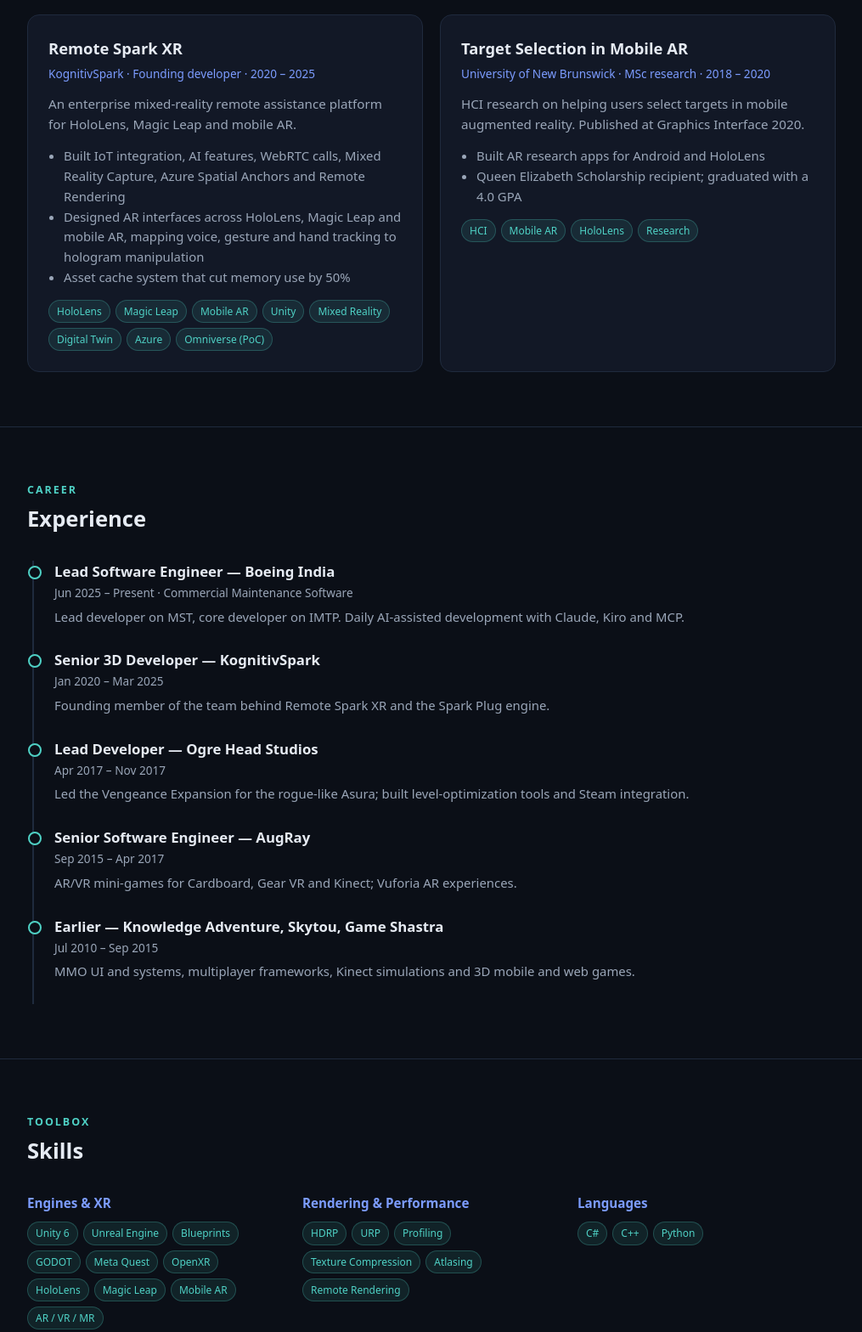
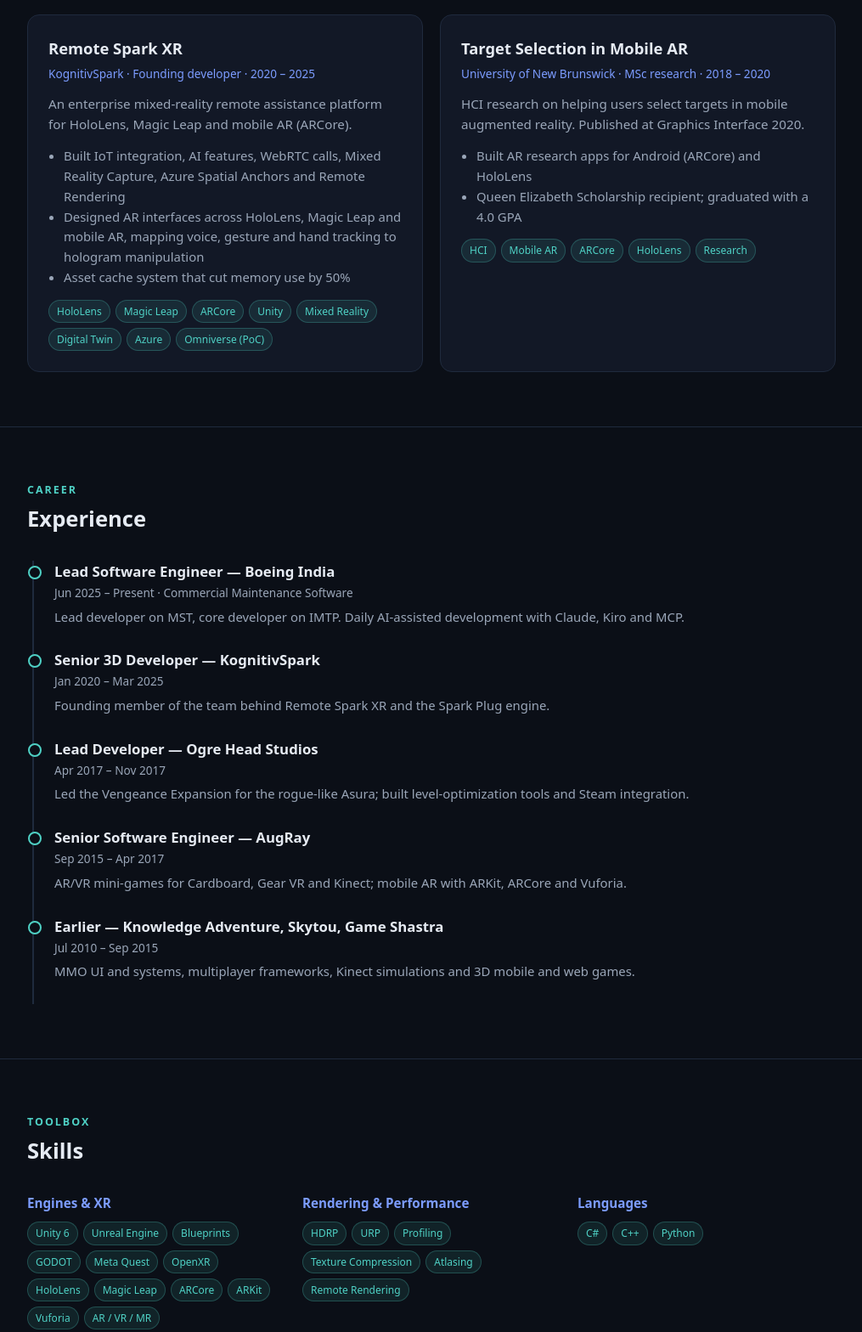
Before and after one commit to vinod-asokan/vinod-asokan.github.io, a plain HTML site: page index.html in a window 1280 px wide. Shown: the part 1350-2918 px from the top of the page at 85% size, without its empty margins (132-1147 px from the left). Drawn offline with Linux system fonts and the light colour scheme.

Commit message:
Updating AR skills

```diff
--- a/index.html
+++ b/index.html
@@ -129,13 +129,13 @@ footer{text-align:center;color:var(--muted);font-size:.82rem;padding:28px 0;bord
     <div class="card">
       <h3>Remote Spark XR</h3>
       <div class="meta">KognitivSpark · Founding developer · 2020 – 2025</div>
-      <p>An enterprise mixed-reality remote assistance platform for HoloLens, Magic Leap and mobile AR.</p>
+      <p>An enterprise mixed-reality remote assistance platform for HoloLens, Magic Leap and mobile AR (ARCore).</p>
       <ul>
         <li>Built IoT integration, AI features, WebRTC calls, Mixed Reality Capture, Azure Spatial Anchors and Remote Rendering</li>
         <li>Designed AR interfaces across HoloLens, Magic Leap and mobile AR, mapping voice, gesture and hand tracking to hologram manipulation</li>
         <li>Asset cache system that cut memory use by 50%</li>
       </ul>
-      <div class="tags"><span class="tag">HoloLens</span><span class="tag">Magic Leap</span><span class="tag">Mobile AR</span><span class="tag">Unity</span><span class="tag">Mixed Reality</span><span class="tag">Digital Twin</span><span class="tag">Azure</span><span class="tag">Omniverse (PoC)</span></div>
+      <div class="tags"><span class="tag">HoloLens</span><span class="tag">Magic Leap</span><span class="tag">ARCore</span><span class="tag">Unity</span><span class="tag">Mixed Reality</span><span class="tag">Digital Twin</span><span class="tag">Azure</span><span class="tag">Omniverse (PoC)</span></div>
     </div>
 
     <div class="card">
@@ -143,10 +143,10 @@ footer{text-align:center;color:var(--muted);font-size:.82rem;padding:28px 0;bord
       <div class="meta">University of New Brunswick · MSc research · 2018 – 2020</div>
       <p>HCI research on helping users select targets in mobile augmented reality. Published at Graphics Interface 2020.</p>
       <ul>
-        <li>Built AR research apps for Android and HoloLens</li>
+        <li>Built AR research apps for Android (ARCore) and HoloLens</li>
         <li>Queen Elizabeth Scholarship recipient; graduated with a 4.0 GPA</li>
       </ul>
-      <div class="tags"><span class="tag">HCI</span><span class="tag">Mobile AR</span><span class="tag">HoloLens</span><span class="tag">Research</span></div>
+      <div class="tags"><span class="tag">HCI</span><span class="tag">Mobile AR</span><span class="tag">ARCore</span><span class="tag">HoloLens</span><span class="tag">Research</span></div>
     </div>
 
   </div>
@@ -158,7 +158,7 @@ footer{text-align:center;color:var(--muted);font-size:.82rem;padding:28px 0;bord
     <div class="job"><h3>Lead Software Engineer — Boeing India</h3><div class="when">Jun 2025 – Present · Commercial Maintenance Software</div><p>Lead developer on MST, core developer on IMTP. Daily AI-assisted development with Claude, Kiro and MCP.</p></div>
     <div class="job"><h3>Senior 3D Developer — KognitivSpark</h3><div class="when">Jan 2020 – Mar 2025</div><p>Founding member of the team behind Remote Spark XR and the Spark Plug engine.</p></div>
     <div class="job"><h3>Lead Developer — Ogre Head Studios</h3><div class="when">Apr 2017 – Nov 2017</div><p>Led the Vengeance Expansion for the rogue-like Asura; built level-optimization tools and Steam integration.</p></div>
-    <div class="job"><h3>Senior Software Engineer — AugRay</h3><div class="when">Sep 2015 – Apr 2017</div><p>AR/VR mini-games for Cardboard, Gear VR and Kinect; Vuforia AR experiences.</p></div>
+    <div class="job"><h3>Senior Software Engineer — AugRay</h3><div class="when">Sep 2015 – Apr 2017</div><p>AR/VR mini-games for Cardboard, Gear VR and Kinect; mobile AR with ARKit, ARCore and Vuforia.</p></div>
     <div class="job"><h3>Earlier — Knowledge Adventure, Skytou, Game Shastra</h3><div class="when">Jul 2010 – Sep 2015</div><p>MMO UI and systems, multiplayer frameworks, Kinect simulations and 3D mobile and web games.</p></div>
   </div>
 </div></section>
@@ -166,7 +166,7 @@ footer{text-align:center;color:var(--muted);font-size:.82rem;padding:28px 0;bord
 <section id="skills"><div class="wrap">
   <h2><small>Toolbox</small>Skills</h2>
   <div class="skills">
-    <div class="skill"><h3>Engines &amp; XR</h3><div class="tags"><span class="tag">Unity 6</span><span class="tag">Unreal Engine</span><span class="tag">Blueprints</span><span class="tag">GODOT</span><span class="tag">Meta Quest</span><span class="tag">OpenXR</span><span class="tag">HoloLens</span><span class="tag">Magic Leap</span><span class="tag">Mobile AR</span><span class="tag">AR / VR / MR</span></div></div>
+    <div class="skill"><h3>Engines &amp; XR</h3><div class="tags"><span class="tag">Unity 6</span><span class="tag">Unreal Engine</span><span class="tag">Blueprints</span><span class="tag">GODOT</span><span class="tag">Meta Quest</span><span class="tag">OpenXR</span><span class="tag">HoloLens</span><span class="tag">Magic Leap</span><span class="tag">ARCore</span><span class="tag">ARKit</span><span class="tag">Vuforia</span><span class="tag">AR / VR / MR</span></div></div>
     <div class="skill"><h3>Rendering &amp; Performance</h3><div class="tags"><span class="tag">HDRP</span><span class="tag">URP</span><span class="tag">Profiling</span><span class="tag">Texture Compression</span><span class="tag">Atlasing</span><span class="tag">Remote Rendering</span></div></div>
     <div class="skill"><h3>Languages</h3><div class="tags"><span class="tag">C#</span><span class="tag">C++</span><span class="tag">Python</span></div></div>
     <div class="skill"><h3>AI &amp; LLM</h3><div class="tags"><span class="tag">Claude</span><span class="tag">Kiro</span><span class="tag">MCP</span><span class="tag">OpenAI APIs</span><span class="tag">RAG (PoC)</span><span class="tag">Prompt Engineering</span><span class="tag">Agentic Workflows</span></div></div>
```
Also changed, not shown: 1 other file.
